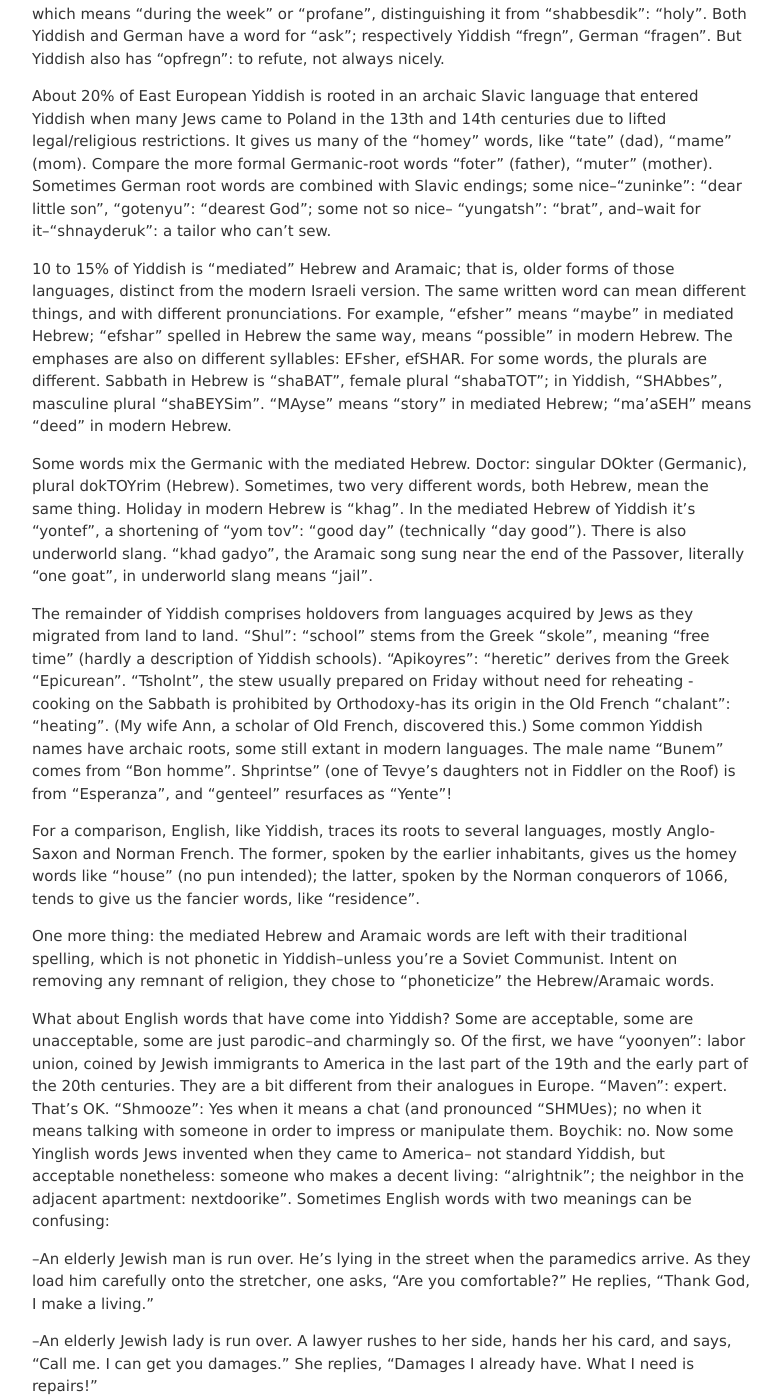
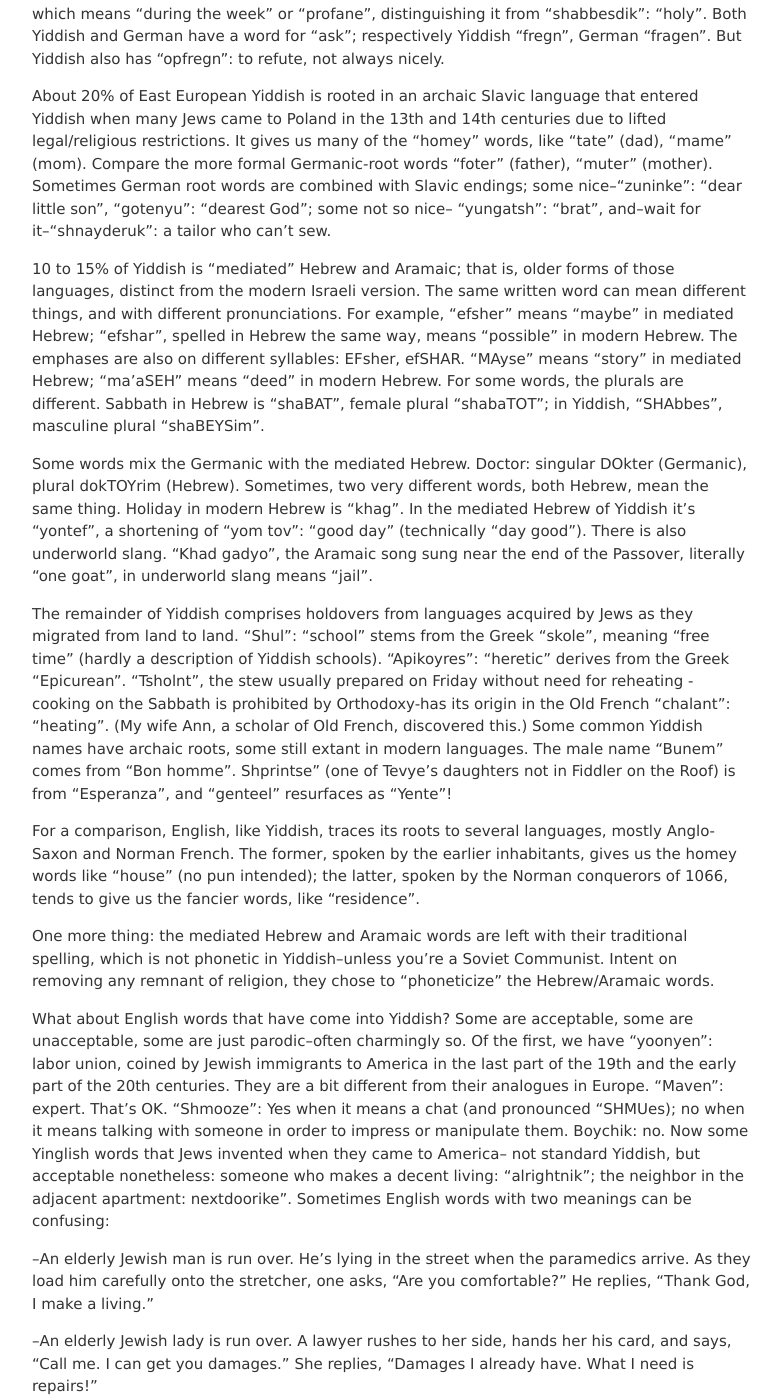
Before and after one commit to jvmallow/jvmallow.github.io, a Jekyll site: the page built from _posts/2025-05-31-Yiddish.md, in a window 1280 px wide and 1400 px high, scrolled down 2061 px. Shown: the whole window, without its empty margins (248-1030 px from the left). Built offline with Jekyll 4.4.1, drawn with Linux system fonts in a browser that asks for light colours; a script that is not in the unit is left out.

Commit message:
Update 2025-05-31-Yiddish.md

```diff
--- a/_posts/2025-05-31-Yiddish.md
+++ b/_posts/2025-05-31-Yiddish.md
@@ -29,9 +29,9 @@ Yiddish is about 50% cognate with modern German (although its origins are with m
 
 About 20% of East European Yiddish is rooted in an archaic Slavic language that entered Yiddish when many Jews came to Poland in the 13th and 14th centuries due to lifted legal/religious restrictions.  It gives us many of the "homey" words, like "tate" (dad), "mame" (mom). Compare the more formal Germanic-root words "foter" (father), "muter" (mother).   Sometimes German root words are combined with Slavic endings; some nice--"zuninke": "dear little son", "gotenyu": "dearest God"; some not so nice-- "yungatsh": "brat", and--wait for it--"shnayderuk": a tailor who can't sew.
 
-10 to 15% of Yiddish is "mediated" Hebrew and Aramaic; that is, older forms of those languages, distinct from the modern Israeli version. The same written word can mean different things, and with different pronunciations. For example, "efsher" means "maybe" in mediated Hebrew; "efshar" spelled in Hebrew the same way, means "possible" in modern Hebrew. The emphases are also on different syllables: EFsher, efSHAR. For some words, the plurals are different. Sabbath in Hebrew is "shaBAT", female plural "shabaTOT"; in Yiddish, "SHAbbes", masculine plural "shaBEYSim".   "MAyse" means "story" in mediated Hebrew; "ma'aSEH" means "deed" in modern Hebrew.
+10 to 15% of Yiddish is "mediated" Hebrew and Aramaic; that is, older forms of those languages, distinct from the modern Israeli version. The same written word can mean different things, and with different pronunciations. For example, "efsher" means "maybe" in mediated Hebrew; "efshar", spelled in Hebrew the same way, means "possible" in modern Hebrew. The emphases are also on different syllables: EFsher, efSHAR. "MAyse" means "story" in mediated Hebrew; "ma'aSEH" means "deed" in modern Hebrew. For some words, the plurals are different. Sabbath in Hebrew is "shaBAT", female plural "shabaTOT"; in Yiddish, "SHAbbes", masculine plural "shaBEYSim".
 
-Some words mix the Germanic with the mediated Hebrew. Doctor: singular DOkter (Germanic), plural dokTOYrim (Hebrew). Sometimes, two very different words, both Hebrew, mean the same thing. Holiday in modern Hebrew is "khag". In the mediated Hebrew of Yiddish it's "yontef", a shortening of "yom tov": "good day"  (technically "day good").  There is also underworld slang. "khad gadyo", the Aramaic song sung near the end of the Passover, literally "one goat", in underworld slang means "jail".
+Some words mix the Germanic with the mediated Hebrew. Doctor: singular DOkter (Germanic), plural dokTOYrim (Hebrew). Sometimes, two very different words, both Hebrew, mean the same thing. Holiday in modern Hebrew is "khag". In the mediated Hebrew of Yiddish it's "yontef", a shortening of "yom tov": "good day"  (technically "day good").  There is also underworld slang. "Khad gadyo", the Aramaic song sung near the end of the Passover, literally "one goat", in underworld slang means "jail".
 
 The remainder of Yiddish comprises holdovers from languages acquired by Jews as they migrated from land to land.  "Shul": "school" stems from the Greek "skole", meaning "free time" (hardly a description of Yiddish schools). "Apikoyres": "heretic" derives from the Greek "Epicurean". "Tsholnt", the stew usually prepared on Friday without need for reheating - cooking on the Sabbath is prohibited by Orthodoxy-has its origin in the Old French "chalant": "heating". (My wife Ann, a scholar of Old French, discovered this.)  Some common Yiddish names have archaic roots, some still extant in modern languages. The male name "Bunem" comes from "Bon homme". Shprintse" (one of Tevye's daughters not in Fiddler on the Roof) is from "Esperanza", and "genteel" resurfaces as "Yente"!
 
@@ -39,7 +39,7 @@ For a comparison, English, like Yiddish, traces its roots to several languages,
 
 One more thing: the mediated Hebrew and Aramaic words are left with their traditional spelling, which is not phonetic in Yiddish--unless you're a Soviet Communist. Intent on removing any remnant of religion, they chose to "phoneticize" the Hebrew/Aramaic words.
 
-What about English words that have come into Yiddish? Some are acceptable, some are unacceptable, some are just parodic--and charmingly so. Of the first, we have "yoonyen": labor union, coined by Jewish immigrants to America in the last part of the 19th and the early part of the 20th centuries. They are a bit different from their analogues in Europe. "Maven": expert. That's OK.  "Shmooze": Yes when it means a chat (and pronounced "SHMUes); no when it means talking with someone in order to impress or manipulate them.  Boychik: no. Now some Yinglish words Jews invented when they came to America-- not standard Yiddish, but acceptable nonetheless: someone who makes a decent living: "alrightnik"; the neighbor in the adjacent apartment: nextdoorike". Sometimes English words with two meanings can be confusing:
+What about English words that have come into Yiddish? Some are acceptable, some are unacceptable, some are just parodic--often charmingly so. Of the first, we have "yoonyen": labor union, coined by Jewish immigrants to America in the last part of the 19th and the early part of the 20th centuries. They are a bit different from their analogues in Europe. "Maven": expert. That's OK.  "Shmooze": Yes when it means a chat (and pronounced "SHMUes); no when it means talking with someone in order to impress or manipulate them.  Boychik: no. Now some Yinglish words that Jews invented when they came to America-- not standard Yiddish, but acceptable nonetheless: someone who makes a decent living: "alrightnik"; the neighbor in the adjacent apartment: nextdoorike". Sometimes English words with two meanings can be confusing:
 
 --An elderly Jewish man is run over. He’s lying in the street when the paramedics arrive. As they load him carefully onto the stretcher, one asks, “Are you comfortable?”
 He replies, “Thank God, I make a living.”
```
